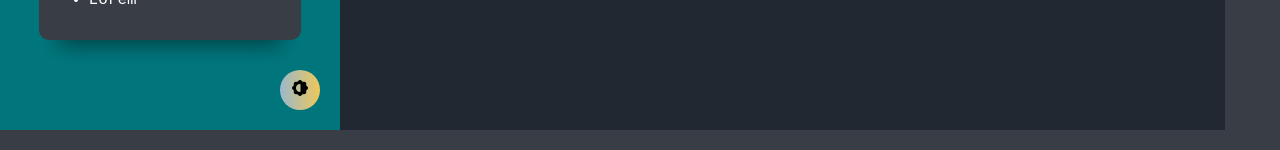
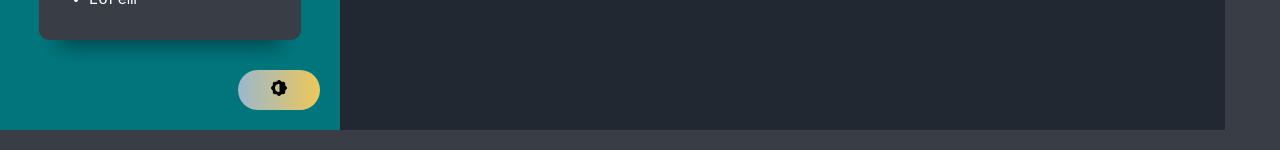
Before and after one commit to LunaLastTheorem/resume-app, a React (Vite) app: page / in a window 1280 px wide. Shown: the part 785-935 px from the top of the page. Built offline with nearby package versions, Linux system fonts and the light colour scheme.

Commit message:
styling button

```diff
--- a/src/index.css
+++ b/src/index.css
@@ -71,7 +71,9 @@ html, body, a{
 }
 
 button {
-    width: 40px;
+    display: block;
+    justify-items: center;
+    width: 24%;
     height: 40px;
     font-size: 16px;
     font-weight: 600;
@@ -81,7 +83,7 @@ button {
     text-align:center;
     border: none;
     background-size: 300% 100%;
-    border-radius: 50px;;
+    border-radius: 50px;
     transition: all .4s ease-in-out;
     background-image: var(--default-gradient);
 }
```
